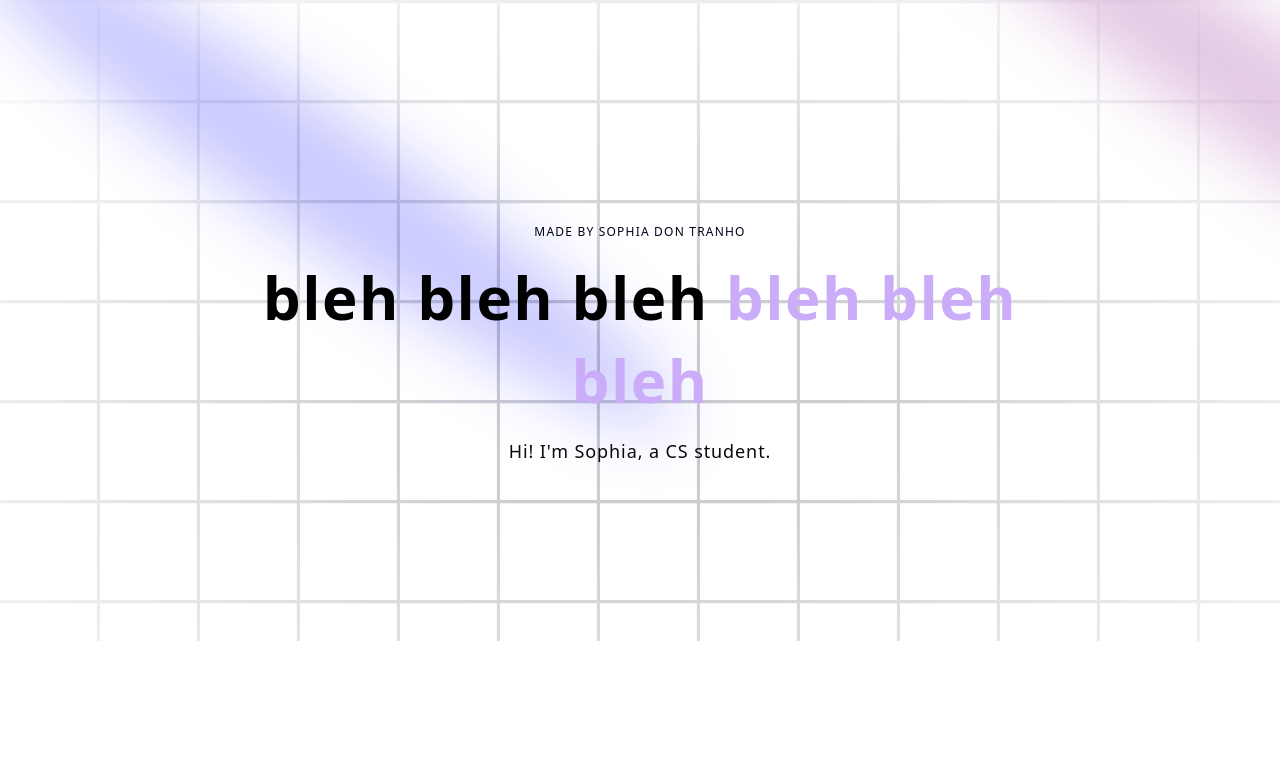
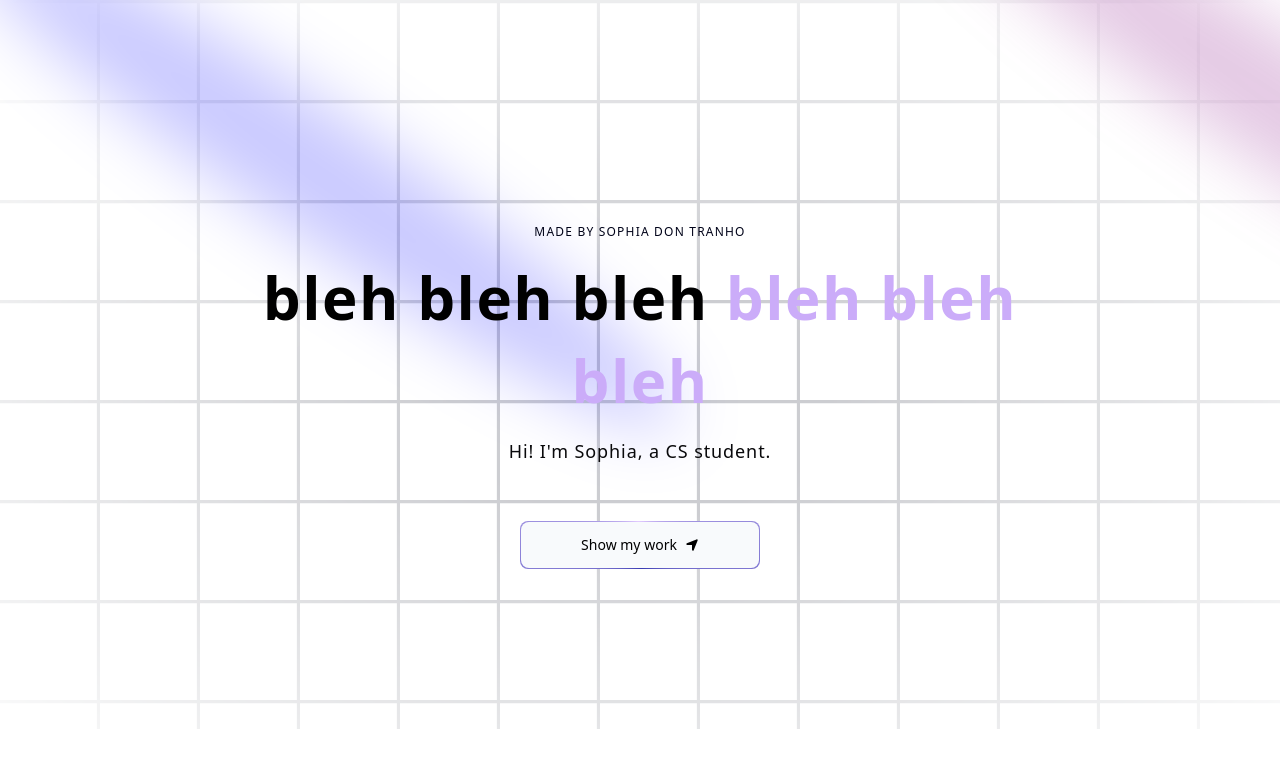
Before and after one commit to sophiadt/sophia, a Next.js app: page / in a window 1280 px wide. Shown: the top 768 px of the page. Built offline with nearby package versions, Linux system fonts and the light colour scheme.

Commit message:
magic button

```diff
--- a/components/Hero.tsx
+++ b/components/Hero.tsx
@@ -1,6 +1,8 @@
-import React from 'react'
-import { Spotlight } from './ui/Spotlight'
-import { TextGenerateEffect } from './ui/TextGenerateEffect'
+import { FaLocationArrow } from "react-icons/fa6";
+
+import MagicButton from "./MagicButton";
+import { Spotlight } from "./ui/Spotlight";
+import { TextGenerateEffect } from "./ui/TextGenerateEffect";
 
 const Hero = () => {
   return (
@@ -52,13 +54,13 @@
             Hi! I&apos;m Sophia, a CS student.
           </p>
 
-          {/* <a href="#about">
+          <a href="#about">
             <MagicButton
               title="Show my work"
               icon={<FaLocationArrow />}
               position="right"
             />
-          </a> */}
+          </a>
         </div>
       </div>
     </div>
--- /dev/null
+++ b/components/MagicButton.tsx
@@ -0,0 +1,44 @@
+import React from "react";
+
+/**
+ *  UI: border magic from tailwind css btns
+ *  Link: https://ui.aceternity.com/components/tailwindcss-buttons
+ *
+ *  change border radius to rounded-lg
+ *  add margin of md:mt-10
+ *  remove focus:ring-2 focus:ring-slate-400 focus:ring-offset-2 focus:ring-offset-slate-50
+ */
+const MagicButton = ({
+    title,
+    icon,
+    position,
+    handleClick,
+    otherClasses,
+}: {
+    title: string;
+    icon: React.ReactNode;
+    position: string;
+    handleClick?: () => void;
+    otherClasses?: string;
+}) => {
+    return (
+        <button
+            className="relative inline-flex h-12 w-full md:w-60 md:mt-10 overflow-hidden rounded-lg p-[1px] focus:outline-none"
+            onClick={handleClick}
+        >
+            <span className="absolute inset-[-1000%] animate-[spin_2s_linear_infinite] bg-[conic-gradient(from_90deg_at_50%_50%,#E2CBFF_0%,#393BB2_50%,#E2CBFF_100%)]" />
+
+            {/* remove px-3 py-1, add px-5 gap-2 */}
+            <span
+                className={`inline-flex h-full w-full cursor-pointer items-center justify-center rounded-lg
+                bg-slate-50 px-7 text-sm font-medium text-black backdrop-blur-3xl gap-2 ${otherClasses}`}
+            >
+                {position === "left" && icon}
+                {title}
+                {position === "right" && icon}
+            </span>
+        </button>
+    );
+};
+
+export default MagicButton;
--- a/package.json
+++ b/package.json
@@ -15,6 +15,7 @@
     "next": "14.2.13",
     "react": "^18",
     "react-dom": "^18",
+    "react-icons": "^5.4.0",
     "tailwind-merge": "^2.5.5",
     "tailwindcss-animate": "^1.0.7"
   },
```
Also changed, not shown: 1 other file (tests, documents, lock files or other folders).
